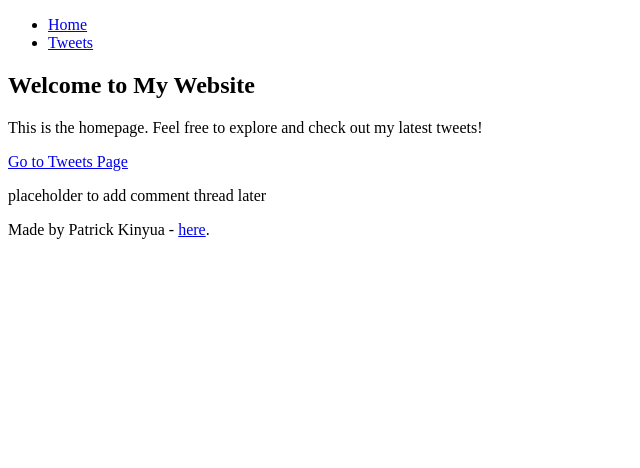
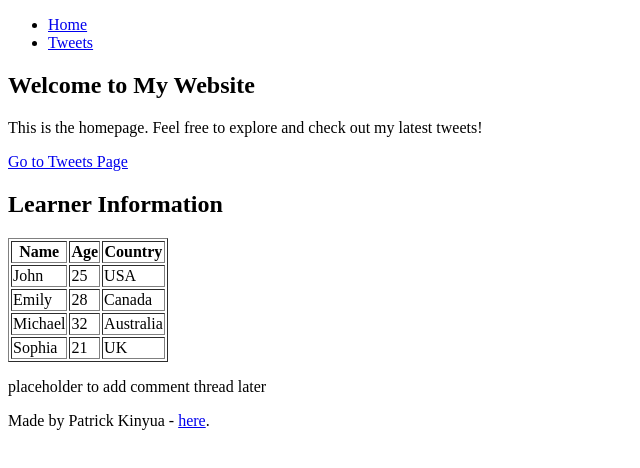
Before and after one commit to Patrickkinyua/My_First_Portfolio, a plain HTML site: page html_basic/index.html in a window 1280 px wide. Shown: the whole page, without its empty margins (0-640 px from the left). Drawn offline with Linux system fonts and the light colour scheme.

Commit message:
add a table

```diff
--- a/html_basic/index.html
+++ b/html_basic/index.html
@@ -19,6 +19,40 @@
       <h1>Welcome to My Website</h1>
       <p>This is the homepage. Feel free to explore and check out my latest tweets!</p>
       <p><a href="tweets.html">Go to Tweets Page</a></p>
+
+      <!-- ✅ Table of learners -->
+      <h2>Learner Information</h2>
+      <table border="1">
+        <thead>
+          <tr>
+            <th>Name</th>
+            <th>Age</th>
+            <th>Country</th>
+          </tr>
+        </thead>
+        <tbody>
+          <tr>
+            <td>John</td>
+            <td>25</td>
+            <td>USA</td>
+          </tr>
+          <tr>
+            <td>Emily</td>
+            <td>28</td>
+            <td>Canada</td>
+          </tr>
+          <tr>
+            <td>Michael</td>
+            <td>32</td>
+            <td>Australia</td>
+          </tr>
+          <tr>
+            <td>Sophia</td>
+            <td>21</td>
+            <td>UK</td>
+          </tr>
+        </tbody>
+      </table>
     </article>
     <aside>
       <p>placeholder to add comment thread later</p>
```
